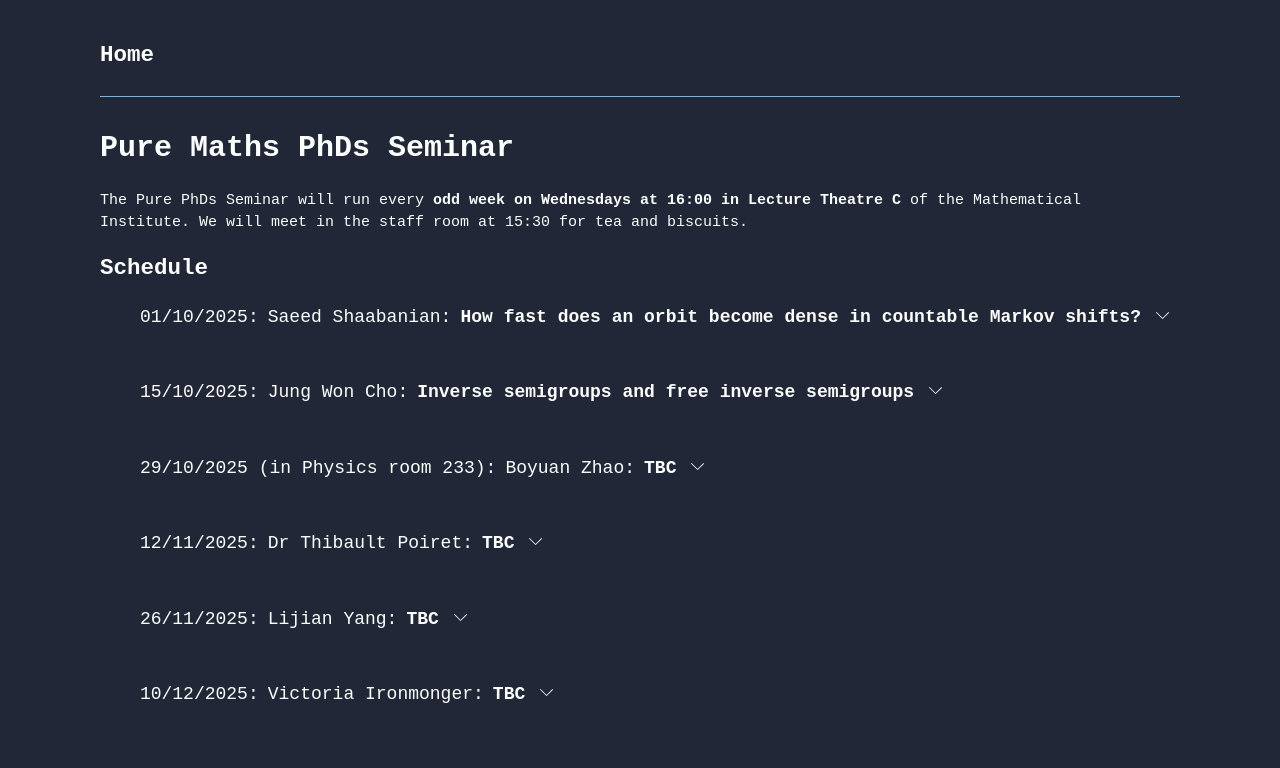
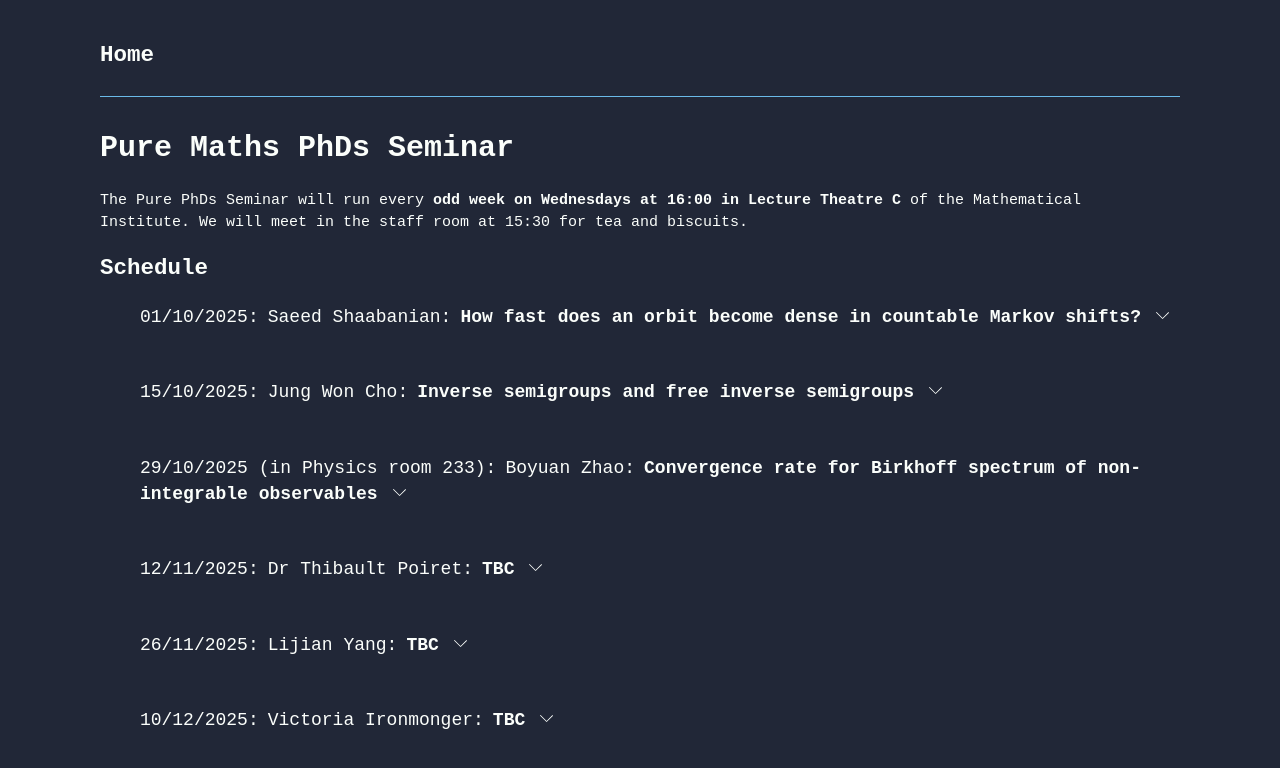
Before and after one commit to AnadeOre/anadeore.github.io, a Next.js app: page /purephd in a window 1280 px wide. Shown: the top 768 px of the page. Built offline with nearby package versions, Linux system fonts and the light colour scheme.

Commit message:
update pure phd title and abstract

```diff
--- a/src/app/purephd/page.jsx
+++ b/src/app/purephd/page.jsx
@@ -44,8 +44,8 @@ const Page = () => {
         <Schedule
           time='29/10/2025  (in Physics room 233)'
           speaker='Boyuan Zhao'
-          title='TBC'
-          abstract='TBC'
+          title='Convergence rate for Birkhoff spectrum of non-integrable observables'
+          abstract='For a probability preserving system $(X,T,\mu)$ and an $L^1$ observable $\tau$, the Birkhoff ergodic theorem asserts that for a full measure set of points in $X$, the ergodic averages $\frac1n S_n\tau(x)=\frac1n \sum_{i=0}^{n-1}\tau(T^ix)$ converges to the space average $\int\tau d\mu$. However, one can study the multifractal spectrum, i.e. Hausdorff dimension of the level sets (which have measure zero): $J(\alpha):=\left\{x\in X: \lim_{n\to\infty}\frac1n S_n\tau(x)=\alpha\right\}$. Using thermodynamic formalism results, one can obtain an explicit formula for $b(\alpha):=\dim_H(J(\alpha))$. Although the conclusion of Birkhoff ergodic theorem fails for non-integrable observables, similar approaches can be applied together with basic calculus to obtain the rate of convergence of the dimension of level sets to full dimension.'
           // slides='/'
         />
         <br />
```
